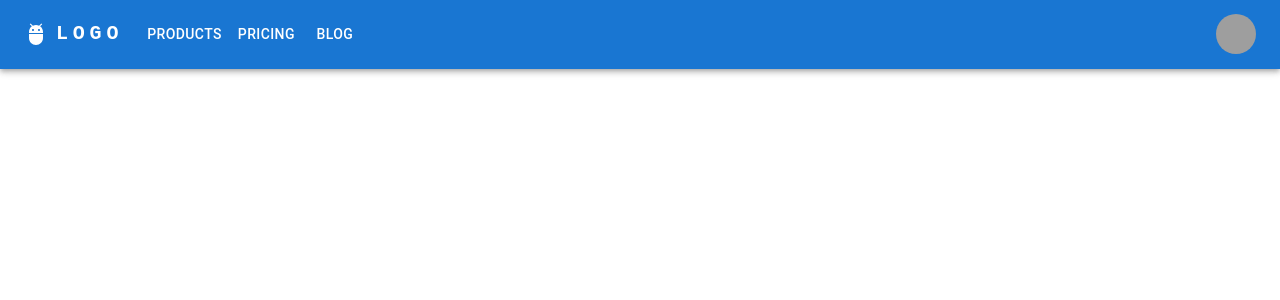
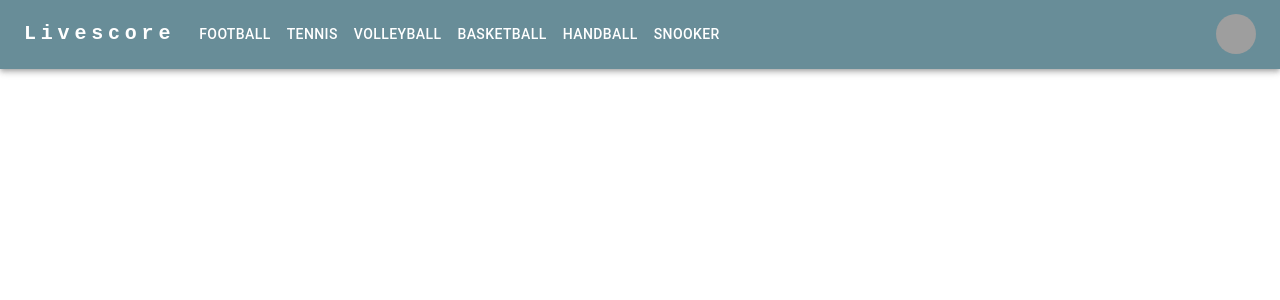
Before and after one commit to Gpandev/livescoreApp, a React (Vite) app: page / in a window 1280 px wide. Shown: the top 300 px of the page. Built offline with nearby package versions, Linux system fonts and the light colour scheme; grey boxes are pictures that could not be loaded.

Commit message:
change color of the header

```diff
--- a/package.json
+++ b/package.json
@@ -1,7 +1,7 @@
 {
   "name": "livescoreapp",
   "private": true,
-  "version": "0.0.0",
+  "version": "1.0.0",
   "type": "module",
   "scripts": {
     "dev": "vite",
--- a/src/App/AppHeader.tsx
+++ b/src/App/AppHeader.tsx
@@ -13,7 +13,14 @@ import Tooltip from '@mui/material/Tooltip';
 import MenuItem from '@mui/material/MenuItem';
 import AdbIcon from '@mui/icons-material/Adb';
 
-const pages = ['Products', 'Pricing', 'Blog'];
+const pages = [
+  'Football',
+  'Tennis',
+  'Volleyball',
+  'Basketball',
+  'Handball',
+  'Snooker',
+];
 const settings = ['Profile', 'Account', 'Dashboard', 'Logout'];
 
 function ResponsiveAppBar() {
@@ -40,10 +47,12 @@ function ResponsiveAppBar() {
   };
 
   return (
-    <AppBar position="static" style={{ width: '100%' }}>
+    <AppBar
+      position="static"
+      style={{ backgroundColor: '#688D98', width: '100%' }}
+    >
       <Container maxWidth={'xl'}>
         <Toolbar disableGutters>
-          <AdbIcon sx={{ display: { xs: 'none', md: 'flex' }, mr: 1 }} />
           <Typography
             variant="h6"
             noWrap
@@ -59,7 +68,7 @@ function ResponsiveAppBar() {
               textDecoration: 'none',
             }}
           >
-            LOGO
+            Livescore
           </Typography>
 
           <Box sx={{ flexGrow: 1, display: { xs: 'flex', md: 'none' } }}>
```
